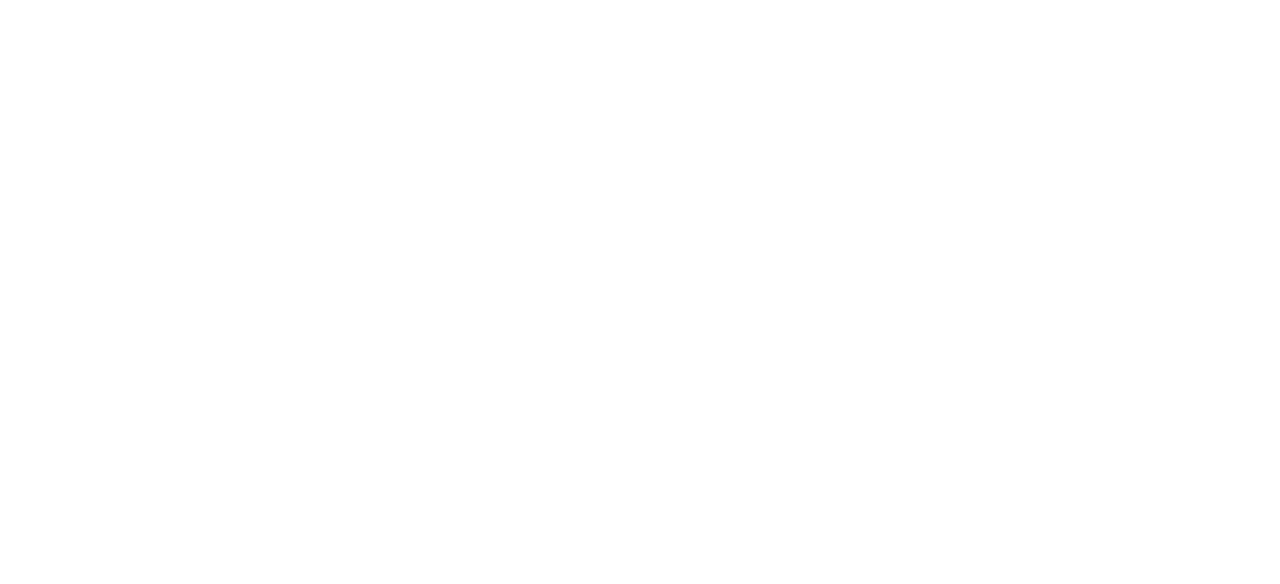
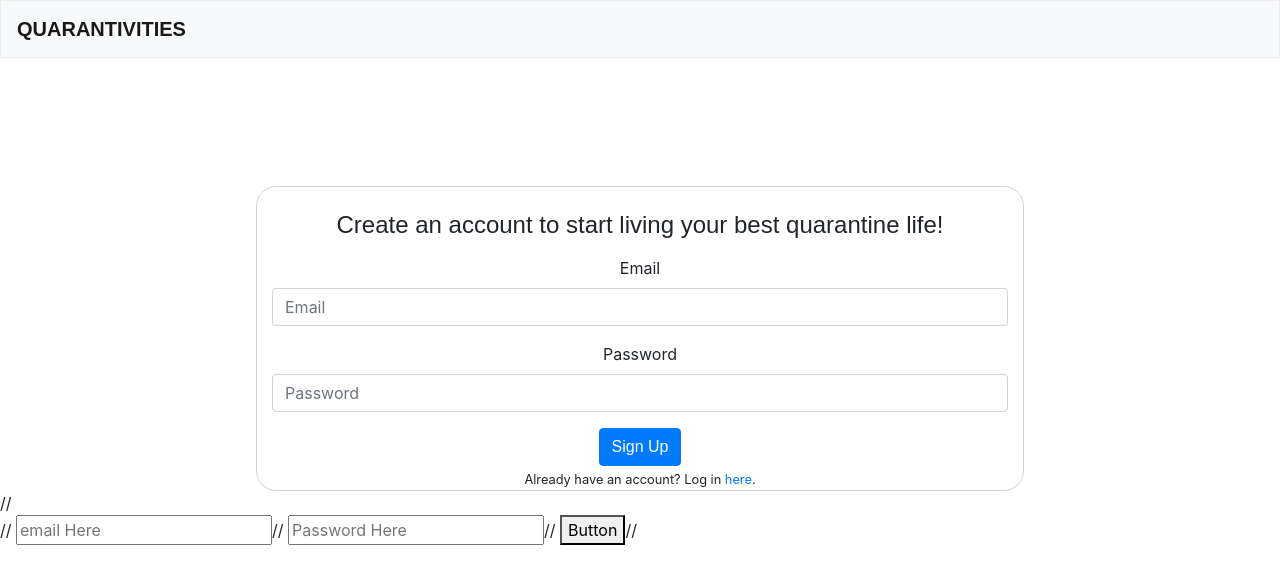
Before and after one commit to BriGab/Quarantivities, a React (Create React App) app in the folder client/: page / in a window 1280 px wide. Shown: the top 584 px of the page. Built offline with nearby package versions, Linux system fonts and the light colour scheme; a web font is replaced by a local one.

Commit message:
link change

```diff
--- a/client/src/App.js
+++ b/client/src/App.js
@@ -28,7 +28,7 @@ function App () {
             <div>
                 <Switch>
 
-                    <Route exact path={"/","/signup"} component={SignUp} />
+                    <Route exact path={["/","/signup"]} component={SignUp} />
 
                     <Route exact path="/signin" component={SignIn} />
 
```
